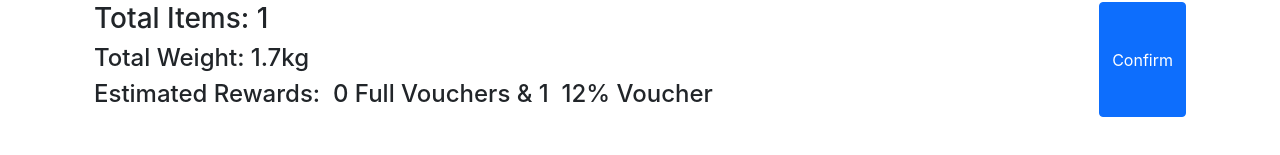
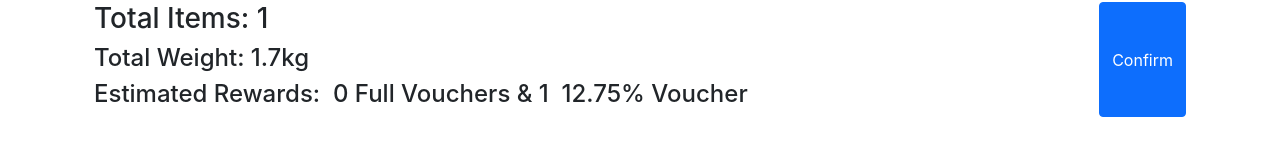
Before and after one commit to renaultluk/hackUST-Online-Thrift-Shop, a Next.js app in the folder main/: page /donation in a window 1280 px wide. Shown: the part 277-432 px from the top of the page. Built offline with nearby package versions, Linux system fonts and the light colour scheme; no server answers.

Commit message:
Add donation rewards calculation

```diff
--- a/main/pages/donation/index.js
+++ b/main/pages/donation/index.js
@@ -11,6 +11,7 @@ import { useAuth } from "../../utils/AuthContext";
 
 import useDonationStore from '../../utils/DonationStore';
 import generateOrderID from '../../utils/utils';
+import { donationRewards } from '../../utils/CalculationUtils';
 
 import styles from '../../styles/donation.module.css';
 
@@ -20,12 +21,12 @@ const Donation = () => {
     const donationItems = donationStore.itemsDonated;
     const router = useRouter();
 
-    const [rewards, setRewards] = useState(
-        {
-            fullVouchers: 0,
-            partialVoucher: 12
-        }
-    );
+    // const [rewards, setRewards] = useState(
+    //     {
+    //         fullVouchers: 0,
+    //         partialVoucher: 12
+    //     }
+    // );
 
     const handleConfirm = () => {
         const donationId = generateOrderID();
@@ -52,6 +53,7 @@ const Donation = () => {
     }
 
     let totalWeight = donationItems.reduce((acc, curr) => acc + curr.weight, 0);
+    let rewards = donationRewards(totalWeight);
 
     return (
         <FullHeightPage>
@@ -108,9 +110,9 @@ const Donation = () => {
                         <h4>Total Weight: {totalWeight}kg</h4>
                         <h4>
                             Estimated Rewards: &nbsp;
-                            {rewards.fullVouchers}
+                            {rewards.numberOfFullVouchers}
                             &nbsp;Full Vouchers & 1 &nbsp;
-                            {rewards.partialVoucher}
+                            {rewards.partialVoucherValue}
                             % Voucher
                         </h4>
                     </Col>
--- a/main/utils/CalculationUtils.js
+++ b/main/utils/CalculationUtils.js
@@ -1,4 +1,4 @@
-import EMISSION_FACTORS from '/EmissionFactors.json';
+import EMISSION_FACTORS from '../public/EmissionFactor.json';
 
 const continentCode = (country)  => {
     switch (country.continent) {
@@ -80,8 +80,8 @@ export const shippingEmissions = (type, start, destination, weight) => {
 }
 
 export const donationRewards = (weight) => {
-    const weightInKg = weight / 1000;
-    const totalRewards = weightInKg * 7.5;
+    // const weightInKg = weight / 1000;
+    const totalRewards = weight * 7.5;
 
     const numberOfFullVouchers = Math.floor(totalRewards / 15);
     const partialVoucherValue = totalRewards % 15;
```
Also changed, not shown: main/components/ShippingLabel.js (+4 -4 lines).
